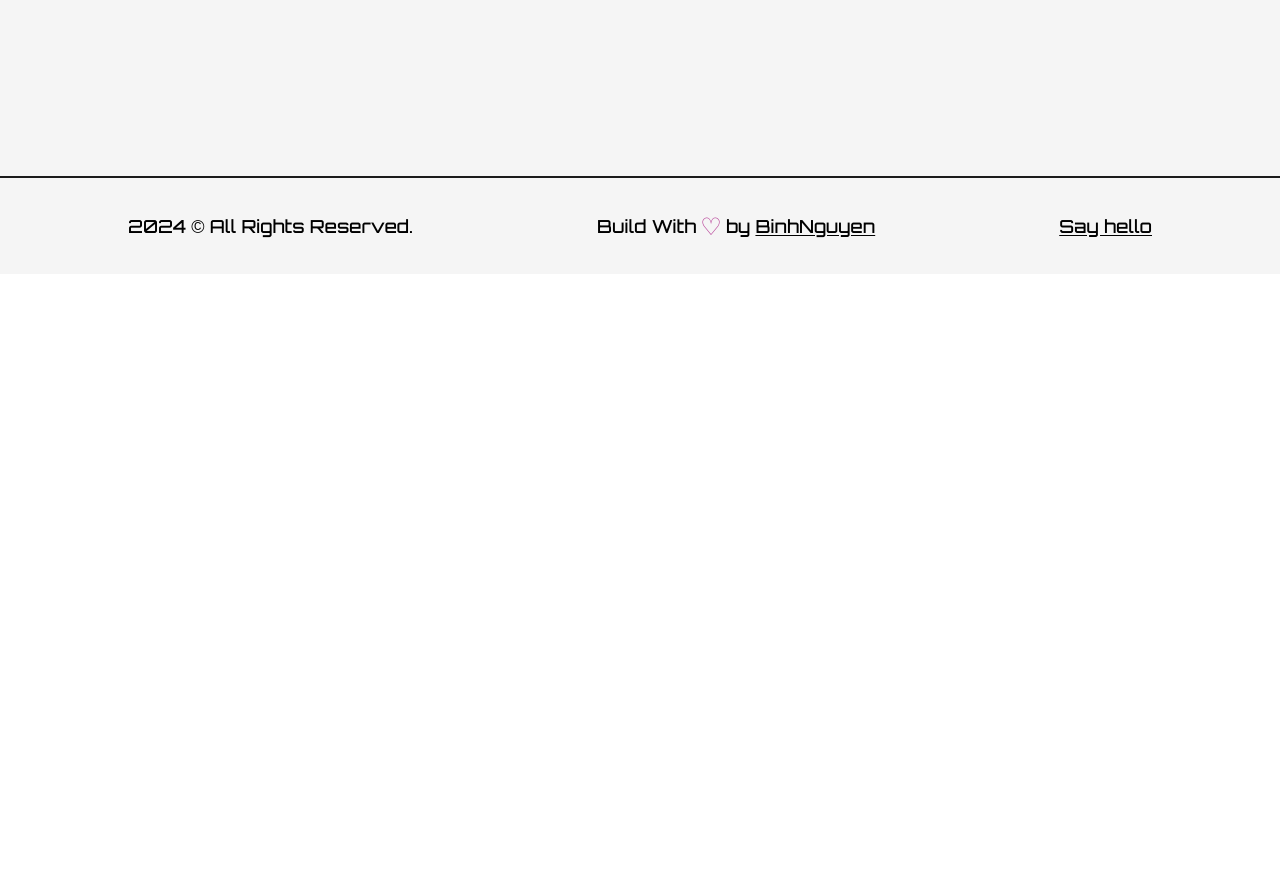
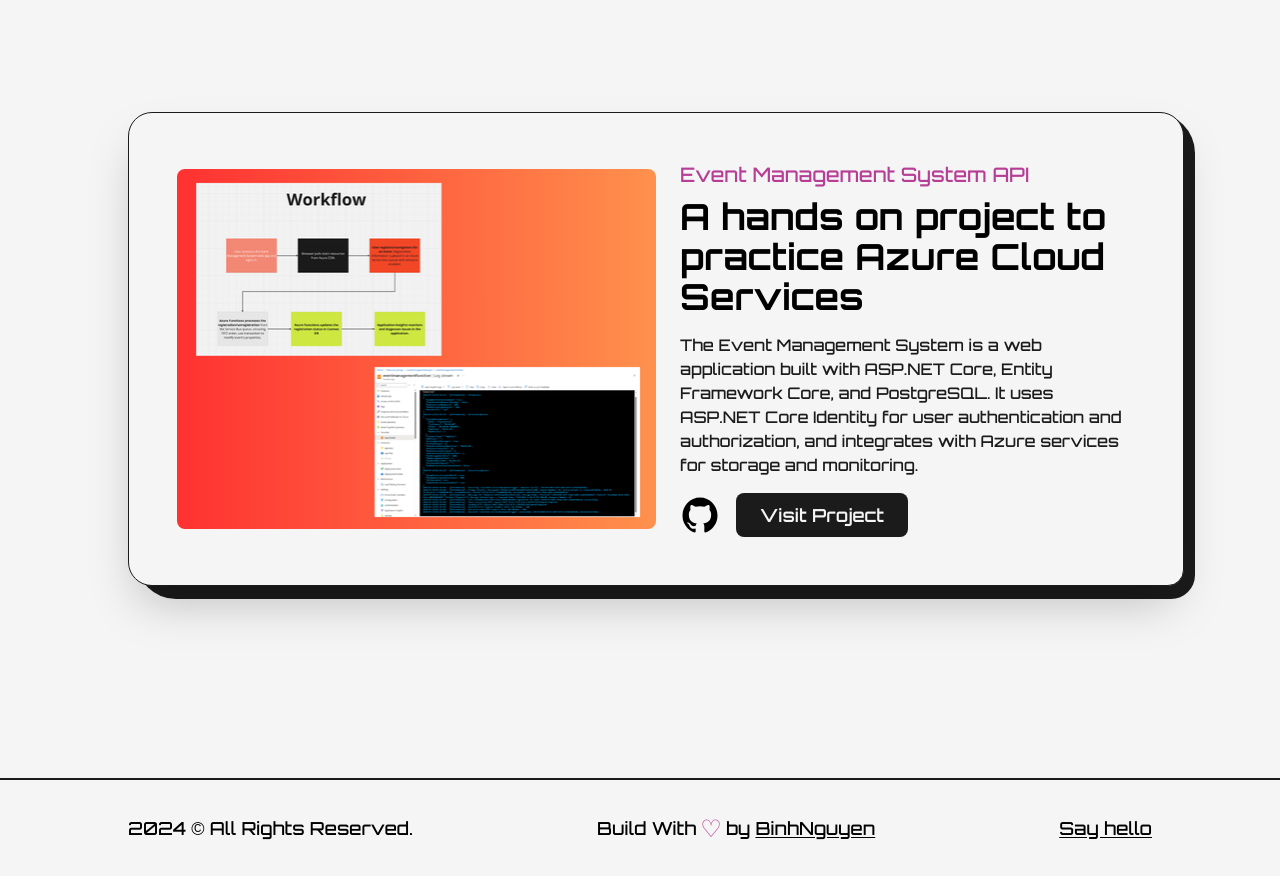
Before and after one commit to tripplen23/portfolio-2024, a Next.js app: page /project in a window 1280 px wide. Shown: the part 2753-3629 px from the top of the page. Before the commit the page ends 3027 px from the top, so only its background shows below. Built offline with nearby package versions, Linux system fonts and the light colour scheme.

Commit message:
Update Cloud project

```diff
--- a/src/pages/project.js
+++ b/src/pages/project.js
@@ -14,6 +14,7 @@
 import thesis2024 from "@/images/projects/thesis2024.png";
 import portfolio2022 from "@/images/projects/portfolio2022.png";
 import portfolio2024 from "@/images/projects/portfolio2024.png";
+import azeventmanagement from "@/images/projects/azeventmanagement.png";
 
 // Backend Ecommerce
 const linkProject1 = "https://sync-ecommerce.azurewebsites.net/index.html";
@@ -38,6 +39,10 @@
 // Portfolio 2024
 const linkProject6 = "/";
 const githubProject6 = "https://github.com/tripplen23/portfolio-2024";
+
+// Az Event Management 2024
+const linkProject7 = "https://github.com/tripplen23/az-eventmanagement";
+const githubProject7 = "https://github.com/tripplen23/az-eventmanagement";
 
 const FramerImage = motion(Image);
 
@@ -214,6 +219,16 @@
                 github={githubProject6}
               />
             </div>
+            <div className="col-span-12">
+              <FeaturedProject
+                type="Event Management System API"
+                title="A hands on project to practice Azure Cloud Services"
+                summary="The Event Management System is a web application built with ASP.NET Core, Entity Framework Core, and PostgreSQL. It uses ASP.NET Core Identity for user authentication and authorization, and integrates with Azure services for storage and monitoring."
+                img={azeventmanagement}
+                link={linkProject7}
+                github={githubProject7}
+              />
+            </div>
           </div>
           <GoToTopComponent />
         </Layout>
```
Also changed, not shown: src/images/projects/azeventmanagement.png (added).
